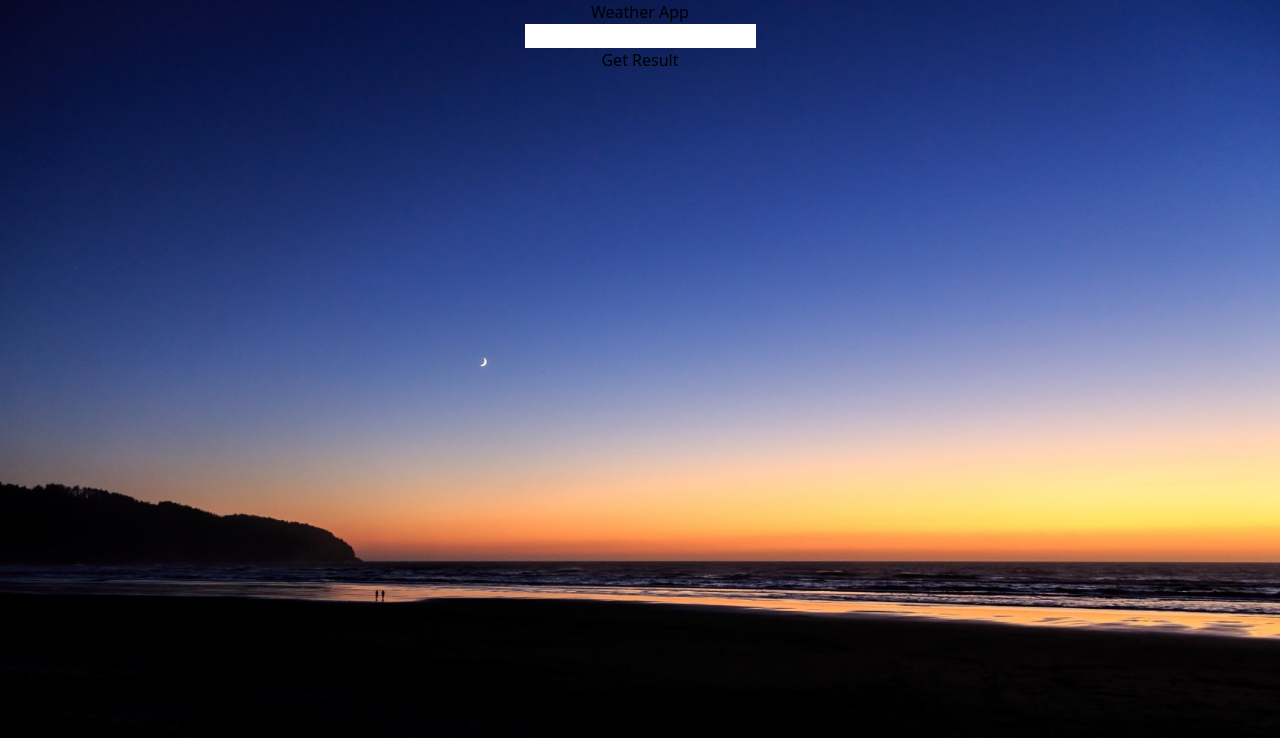
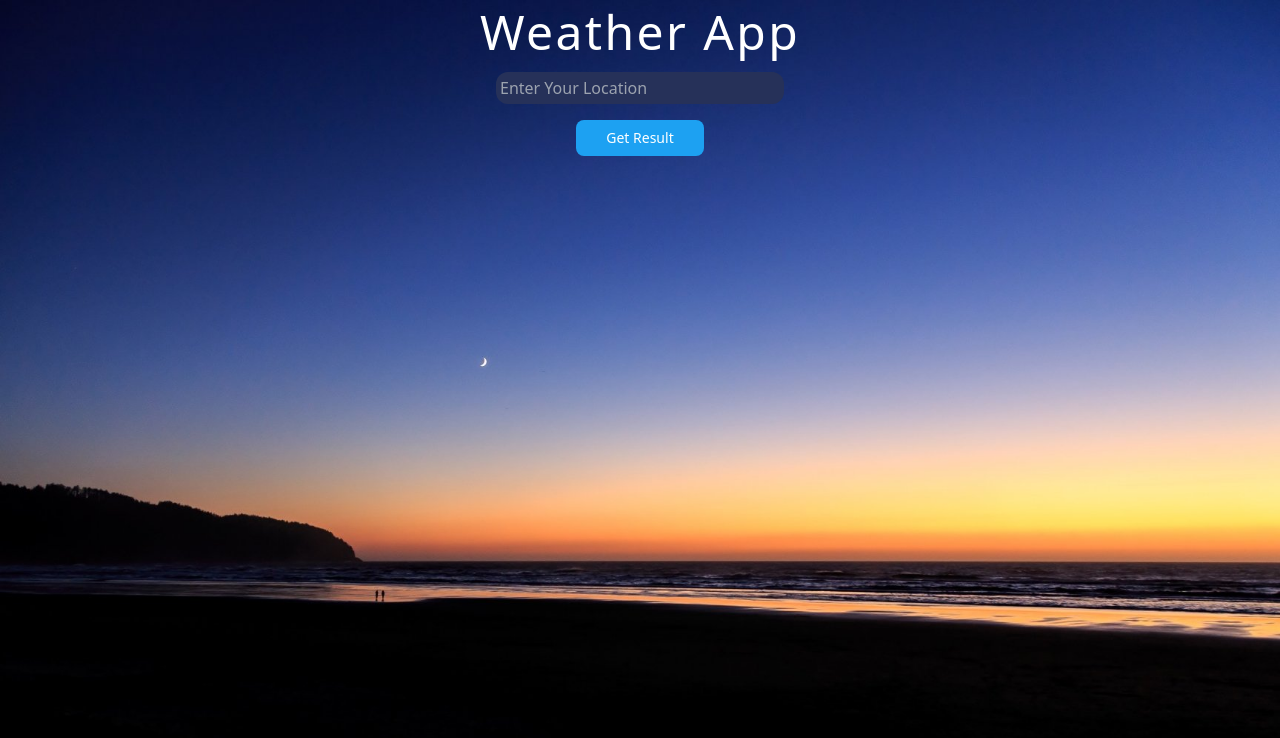
Before and after one commit to nesathanozturk/weather-app, a React (Create React App) app: page / in a window 1280 px wide. Shown: the top 738 px of the page. Built offline with nearby package versions, Linux system fonts and the light colour scheme.

Commit message:
style: edited header

```diff
--- a/src/components/Header.js
+++ b/src/components/Header.js
@@ -1,13 +1,20 @@
 function Header({ cities, setCities }) {
   return (
-    <header className="w-full flex flex-col justify-center items-center">
-      <h1>Weather App</h1>
+    <header className="w-full flex flex-col justify-center items-center text-white">
+      <h1 className="text-5xl tracking-wider my-2 ">Weather App</h1>
       <input
         type="text"
         value={cities}
         onChange={(e) => setCities(e.target.value)}
+        placeholder="Enter Your Location"
+        className="w-72 p-1 my-2 bg-[#263159] rounded-xl cursor-pointer placeholder:text-gray-400 hover:bg-[#212b4c] focus:outline-none"
       />
-      <button>Get Result</button>
+      <button
+        type="button"
+        class="text-white bg-[#1da1f2] hover:bg-[#1da1f2]/90 focus:ring-4 focus:outline-none focus:ring-[#1da1f2]/50 font-medium rounded-lg w-32 text-sm p-2 m-2"
+      >
+        Get Result
+      </button>
     </header>
   );
 }
--- a/src/index.css
+++ b/src/index.css
@@ -1,3 +1,5 @@
+@import url("https://fonts.googleapis.com/css2?family=Poppins&display=swap");
+
 @tailwind base;
 @tailwind components;
 @tailwind utilities;
```
